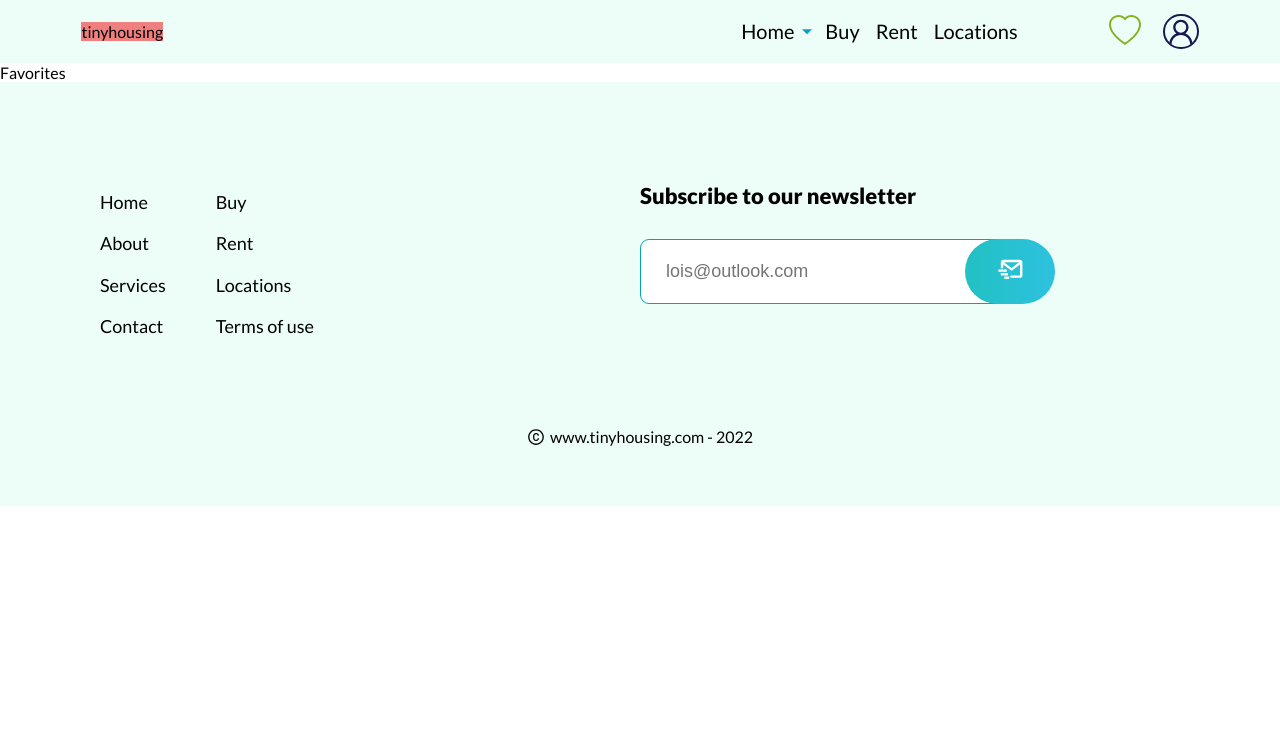
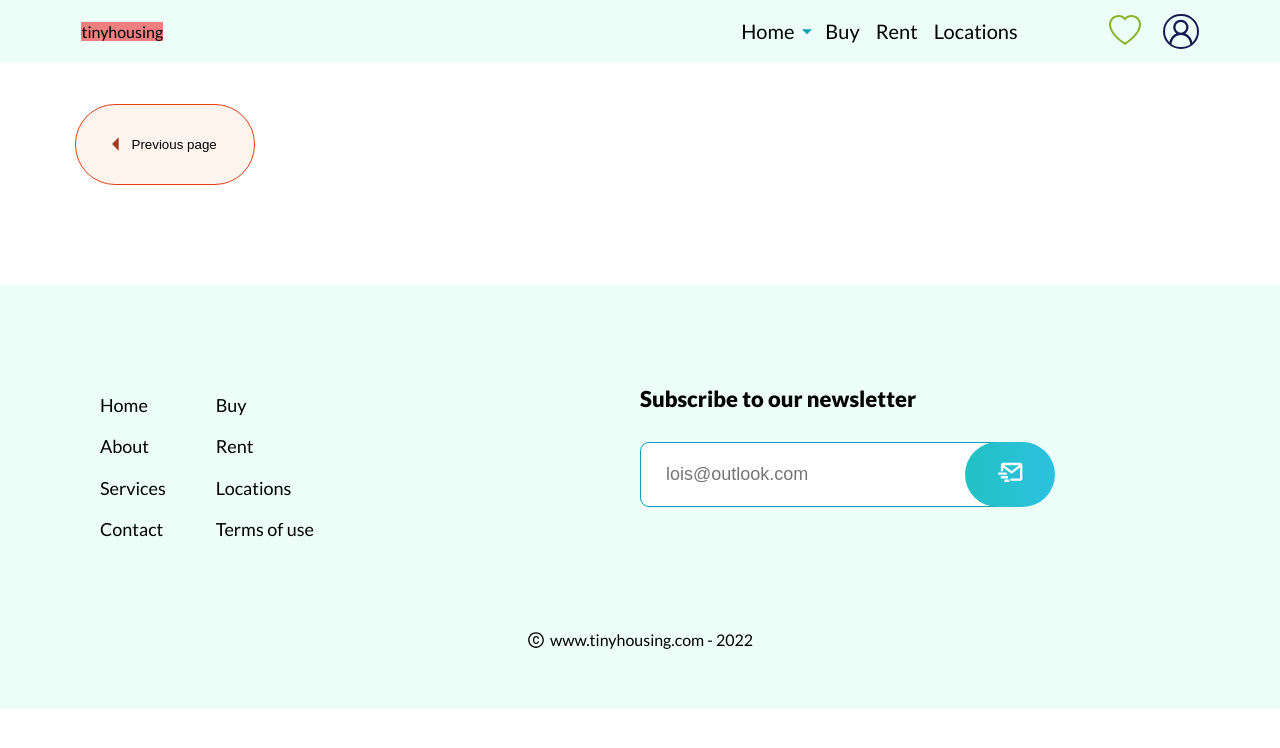
Before and after one commit to moisens/tiny-is-the-new-big, a React (Vite) app in the folder frontend/: page /favorites in a window 1280 px wide. Shown: the top 748 px of the page. Built offline with nearby package versions, Linux system fonts and the light colour scheme.

Commit message:
added favorite component on Favorites page

```diff
--- /dev/null
+++ b/frontend/src/components/favorites/FavoriteComponent.tsx
@@ -0,0 +1,19 @@
+import "./favorite.scss";
+import Button from "../button/Button";
+import { MdOutlineArrowLeft } from "react-icons/md"
+
+
+
+const FavoriteComponent = () => {
+  return (
+    <header className="favorite__header">
+      <Button as="button" className="favorite__button" handleClick={() => console.log("clicked")
+      } >
+        <MdOutlineArrowLeft size="2rem" color="#A23B24" />
+        Previous page
+      </Button>
+    </header>
+  )
+}
+
+export default FavoriteComponent;
--- /dev/null
+++ b/frontend/src/components/favorites/favorite.scss
@@ -0,0 +1,20 @@
+.favorite__header {
+  //background-color: rgb(247, 69, 69);
+  max-width: 100%;
+  height: auto;
+  display: grid;
+  grid-template-columns: 1fr;
+  grid-column: span 12;
+  padding: 41px 0px 100px 75px;
+}
+
+.favorite__button {
+  width: 180px;
+  padding: 23.5px;
+  border: solid 0.4px #e03e18;
+  border-radius: 40px;
+  display: flex;
+  justify-content: flex-start;
+  align-items: center;
+  background-color: #fdf5ed;
+}
--- a/frontend/src/pages/Favorites.tsx
+++ b/frontend/src/pages/Favorites.tsx
@@ -1,8 +1,11 @@
-
+import "../components/home/home.scss";
+import FavoriteComponent from "../components/favorites/FavoriteComponent";
 
 const Favorites = () => {
   return (
-    <div>Favorites</div>
+    <div className="home-container">
+      <FavoriteComponent />
+    </div>
   )
 }
 
```
